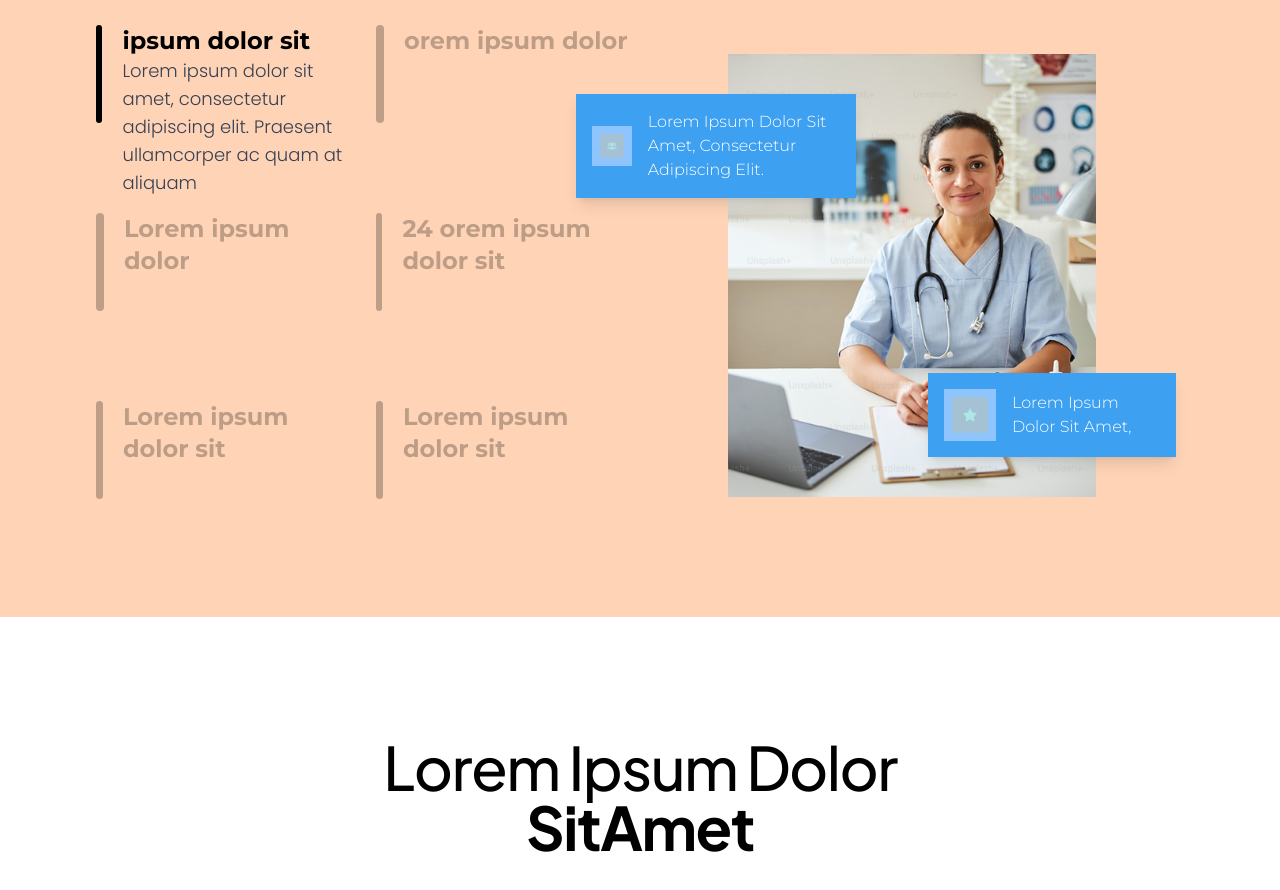
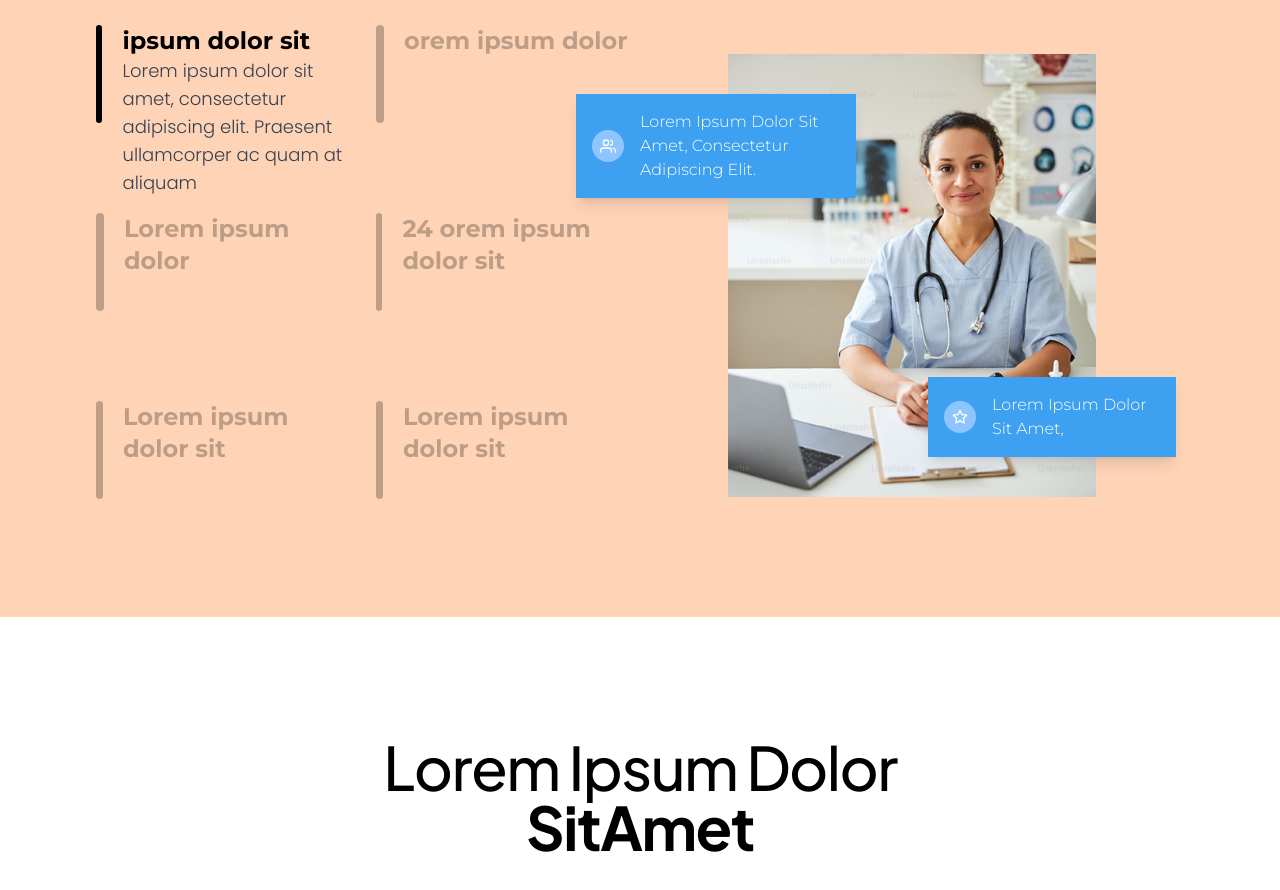
Before and after one commit to MeherabHossain007/medsoins, a Next.js app: page / in a window 1280 px wide. Shown: the part 2580-3470 px from the top of the page. Built offline with nearby package versions, Linux system fonts and the light colour scheme.

Commit message:
Refactor page layout and component styles

```diff
--- a/src/app/page.js
+++ b/src/app/page.js
@@ -7,6 +7,8 @@ import Button from "@/components/ui/Button";
 import HomeCard from "@/components/home/HomeCard";
 import BulletCard from "@/components/home/BulletCard";
 import SearchBar from "@/components/home/SearchBar";
+import { FiUsers } from "react-icons/fi";
+import { FiStar } from "react-icons/fi";
 
 export default function Home() {
   return (
@@ -122,18 +124,18 @@ export default function Home() {
             </div>
 
             <div className="w-full lg:w-1/2 flex justify-center items-center p-2">
-              <div className="relative px-4 lg:px-auto xl:px-20">
+              <div className="relative px-4 md:px-20 lg:px-auto xl:px-20">
                 <div className="static">
                   <img
                     alt="A doctor sitting at a desk with medical equipment in the background"
-                    className="w-full h-auto mx-auto"
+                    className="w-full lg:w-[90%] xl:w-full h-auto mx-auto"
                     src="/images/Mask Group3.png"
                   />
 
                   {/* Top Left Bubble */}
-                  <div className="absolute top-4 md:top-10 md:right-70 lg:top-10 right-4 lg:right-80 bg-secondary text-white p-3 md:p-4 w-64 md:w-[280px] flex items-center space-x-2 md:space-x-4 shadow-lg">
-                    <div className="bg-blue-300 p-2 flex items-center justify-center">
-                      <img src="/images/icon1.png" className="w-full h-full" />
+                  <div className="absolute top-4 md:top-10 md:right-80 lg:top-7 lg:right-44 xl:top-10 right-33 xl:right-80 bg-secondary text-white p-3 md:p-4 w-60 md:w-[280px] flex items-center space-x-2 md:space-x-4 shadow-lg">
+                    <div className="bg-blue-300 p-2 flex items-center justify-center rounded-full">
+                      <FiUsers className="text-white" />
                     </div>
                     <p className="text-sm md:text-base font-light font-montserrat">
                       Lorem Ipsum Dolor Sit Amet, Consectetur Adipiscing Elit.
@@ -141,9 +143,9 @@ export default function Home() {
                   </div>
 
                   {/* Bottom Right Bubble */}
-                  <div className="absolute bottom-4 md:bottom-10 md:left-50 lg:bottom-10 left-4 lg:left-70 bg-secondary text-white p-3 md:p-4 flex items-center space-x-2 md:space-x-4 shadow-lg">
-                    <div className="bg-blue-300 p-2 flex items-center justify-center">
-                      <img src="/images/icon2.png" />
+                  <div className="absolute bottom-4 md:bottom-10 md:left-70 lg:bottom-7 lg:left-44 xl:bottom-10 left-40 xl:left-70 bg-secondary text-white p-3 md:p-4 flex items-center space-x-2 md:space-x-4 shadow-lg">
+                    <div className="bg-blue-300 p-2 flex items-center justify-center rounded-full">
+                      <FiStar className="text-white" />
                     </div>
                     <p className="text-sm md:text-base font-light font-montserrat">
                       Lorem Ipsum Dolor Sit Amet,
```
